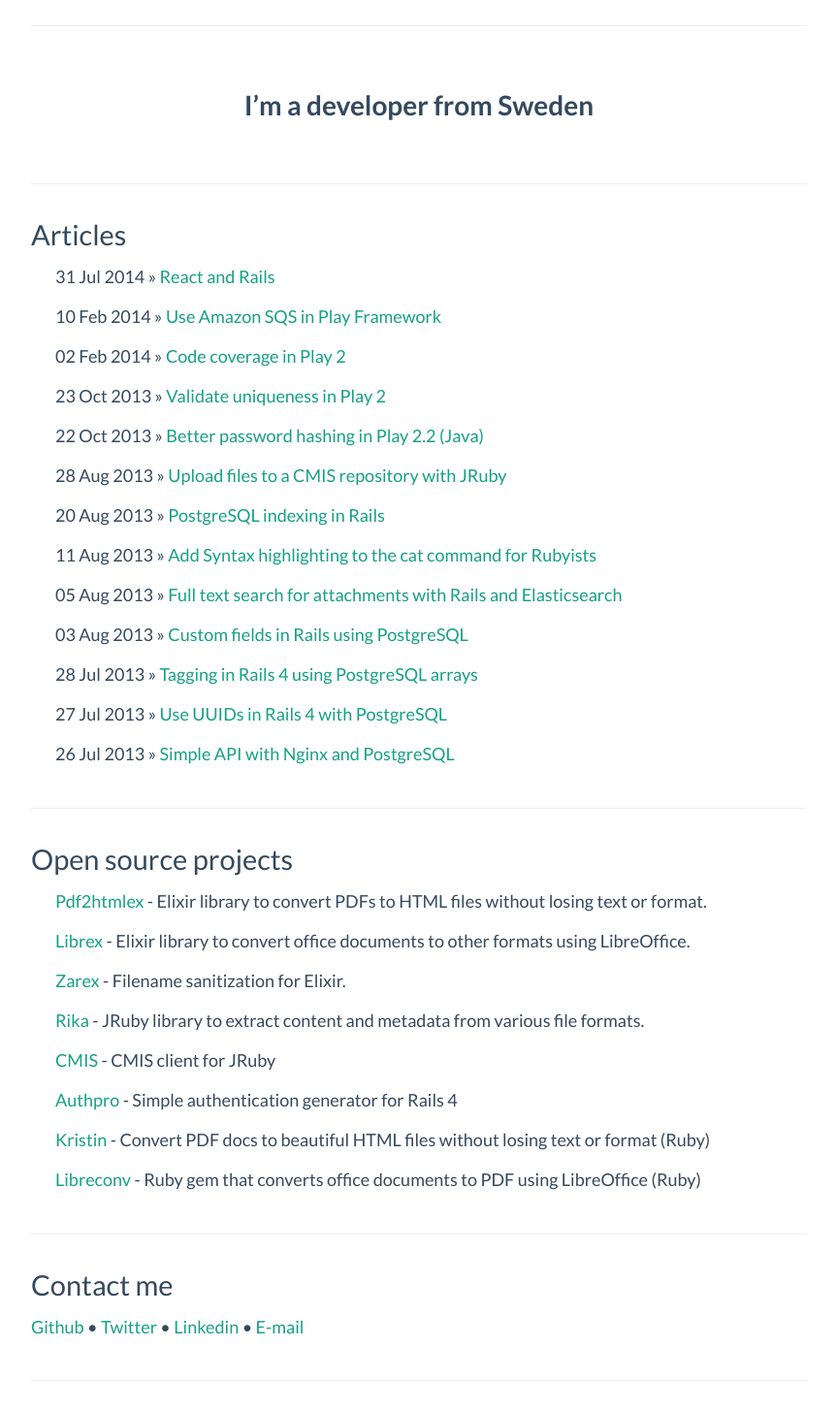
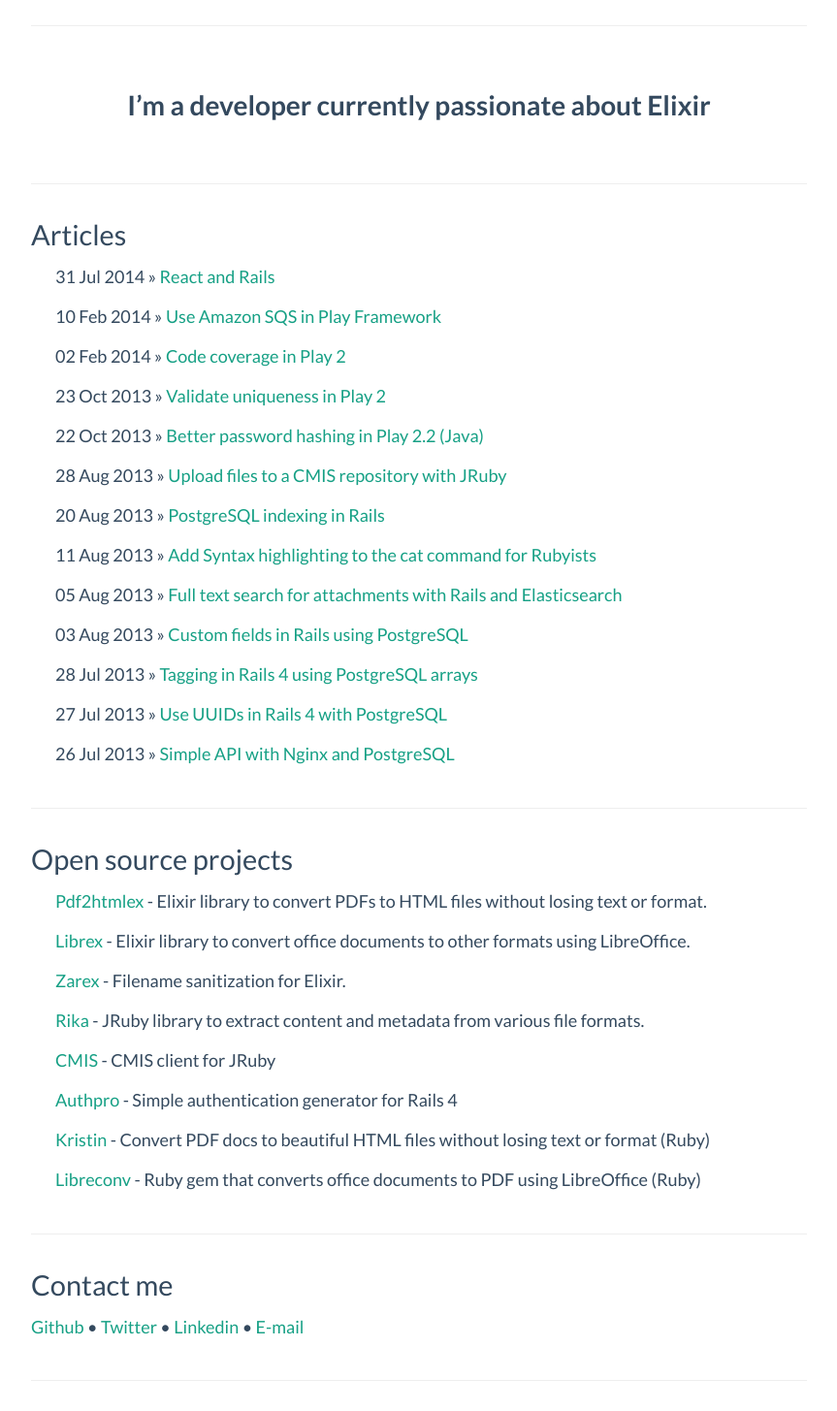
Before and after one commit to ricn/ricn.github.io, a Jekyll site: the page built from index.html, in a window 1280 px wide, cut to the strip 137-1592 px from the top of the page. Shown: the whole strip at 97% size, without its empty margins (208-1071 px from the left). Built offline with Jekyll 4.4.1, drawn with Linux system fonts in a browser that asks for light colours.

Commit message:
More updates

```diff
--- a/index.html
+++ b/index.html
@@ -1,10 +1,10 @@
 ---
 layout: default
-title: Richard Nyström, developer from Sweden.
+title: Richard Nyström, developer curently passionate about Elixir.
 ---
 
 <div class="jumbotron">
-  <p class="lead"><strong>I’m a developer from Sweden</strong></p>
+  <p class="lead"><strong>I’m a developer currently passionate about Elixir</strong></p>
 </div>
 <hr>
 
```
